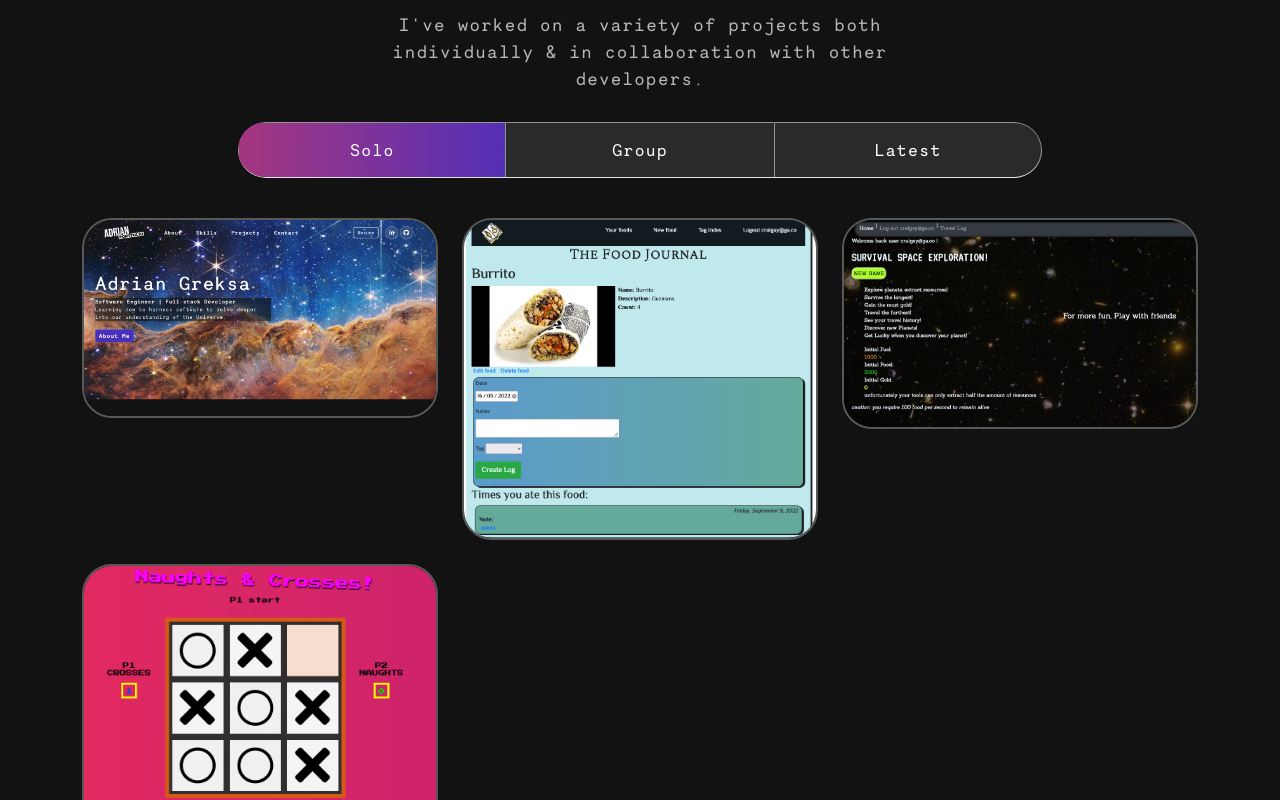
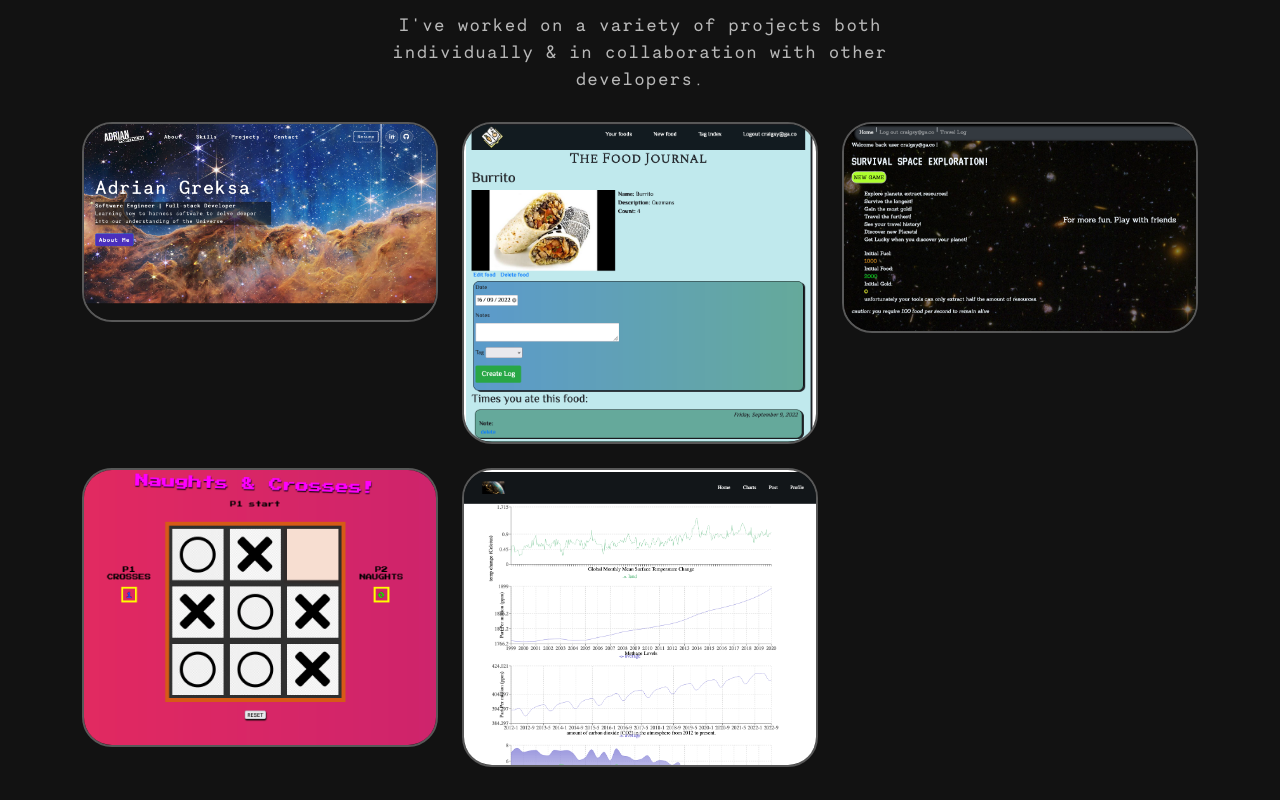
Before and after one commit to ajunx8/portfolio, a React (Create React App) app: page / in a window 1280 px wide. Shown: the part 1815-2615 px from the top of the page. Built offline with nearby package versions, Linux system fonts and the light colour scheme.

Commit message:
removed tabs in projects.js

```diff
--- a/src/components/Projects.js
+++ b/src/components/Projects.js
@@ -1,5 +1,5 @@
 import React from 'react'
-import { Col, Container, Row, Tab, Nav } from 'react-bootstrap'
+import { Col, Container, Row} from 'react-bootstrap'
 import { ProjectCard } from './ProjectCard'
 import ProjectData from './ProjectData'
 import 'animate.css'
@@ -12,70 +12,18 @@ export const Projects = () => {
           <Col>
             <h2>Projects</h2>
             <p>I've worked on a variety of projects both individually & in collaboration with other developers.</p>
-            <Tab.Container id='projects-tabs' defaultActiveKey='first'>
-              <Nav variant="tabs" defaultActiveKey="/home">
-                <Nav.Item>
-                  <Nav.Link eventKey="first">Solo</Nav.Link>
-                </Nav.Item>
-                <Nav.Item>
-                  <Nav.Link eventKey="second">Group</Nav.Link>
-                </Nav.Item>
-                <Nav.Item>
-                  <Nav.Link eventKey="third">Latest</Nav.Link>
-                </Nav.Item>
-              </Nav>
-              <Tab.Content>
-                <Tab.Pane eventKey='first'>
             <Row>
               {
                 ProjectData.map((project, index) => {
-                        if (project.type === 'Solo' || project.type2 === 'Solo') {
                   return (
                     <ProjectCard
                       key={index}
                       {...project}
                     />
                   )
-                        }
                 })
               }
             </Row>
-                </Tab.Pane>
-                <Tab.Pane eventKey='second'>
-                  <Row>
-                    {
-                      ProjectData.map((project, index) => {
-                        if (project.type === 'Group') {
-                          return (
-                            <ProjectCard
-                              key={index}
-                              {...project}
-                            />
-                          )
-                        }
-                      })
-                    }
-                  </Row>
-                </Tab.Pane>
-                <Tab.Pane eventKey='third'>
-                  <Row>
-                    {
-                      ProjectData.map((project, index) => {
-                        if (project.type === 'Latest') {
-                          return (
-                            <ProjectCard
-                              key={index}
-                              {...project}
-                            />
-                          )
-                        }
-                      })
-                    }
-                  </Row>
-                </Tab.Pane>
-              </Tab.Content>
-            </Tab.Container>
-
           </Col>
         </Row>
       </Container>
```
Lines whose indentation alone changed are shown as unchanged.
